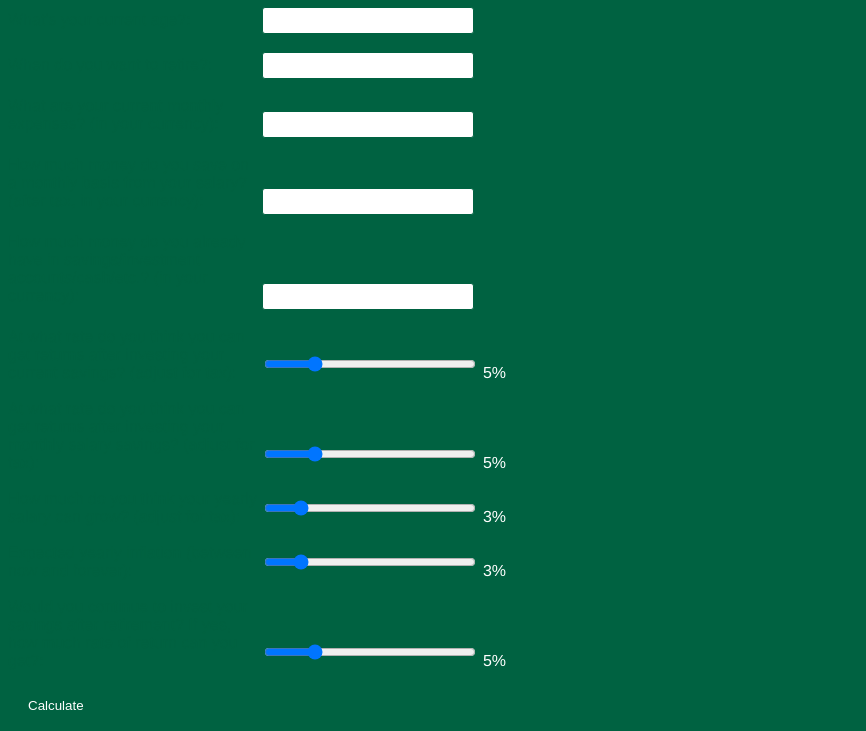
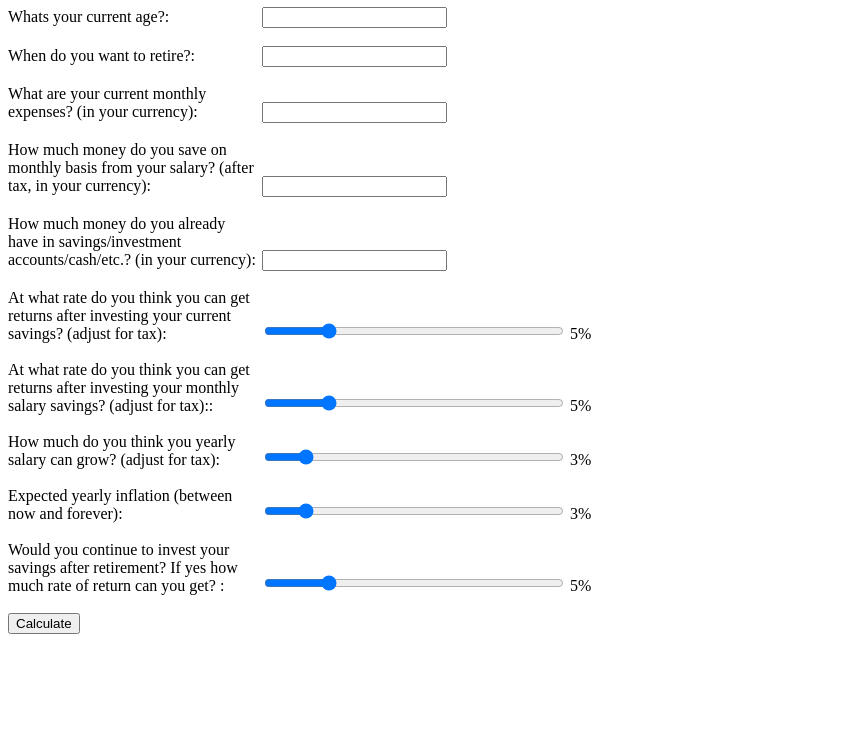
Before and after one commit to sourabhkhandelwalpec/reitrement, a plain HTML site: page index.html in a window 1280 px wide. Shown: the part 73-804 px from the top of the page, without its empty margins (0-866 px from the left). Drawn offline with Linux system fonts and the light colour scheme.

Commit message:
Update index.html

```diff
--- a/index.html
+++ b/index.html
@@ -3,66 +3,12 @@
 <head>
   <title>How long can you fund for your expenses after retirement?</title>
   <style>
-    body {
-      background-color: #006241;
-      color: #FFFFFF;
-      font-family: "Helvetica Neue", Helvetica, Arial, sans-serif;
-    }
-
-    h1, h2 {
-      color: #006241;
-    }
-
     .input-label {
       display: inline-block;
       width: 250px;
-      color: #006241;
     }
-
-    input[type="number"], input[type="range"] {
-      background-color: #FFFFFF;
-      border: 1px solid #006241;
-      color: #006241;
-      padding: 5px;
-      border-radius: 3px;
-      width: 200px;
-    }
-
-    input[type="range"]::-webkit-slider-thumb {
-      -webkit-appearance: none;
-      appearance: none;
-      width: 15px;
-      height: 15px;
-      border-radius: 50%;
-      background-color: #006241;
-      cursor: pointer;
-    }
-
-    input[type="range"]::-moz-range-thumb {
-      width: 15px;
-      height: 15px;
-      border-radius: 50%;
-      background-color: #006241;
-      cursor: pointer;
-    }
-
-    button {
-      background-color: #006241;
-      color: #FFFFFF;
-      border: none;
-      padding: 10px 20px;
-      border-radius: 3px;
-      cursor: pointer;
-    }
-
-    button:hover {
-      background-color: #004026;
-    }
-
-    #results {
-      background-color: #FFFFFF;
-      padding: 20px;
-      margin-top: 20px;
+    input[type="range"] {
+      width: 300px;
     }
   </style>
 </head>
@@ -71,7 +17,7 @@
 
   <form id="retirementForm">
     <div>
-      <label class="input-label">What's your current age?:</label>
+      <label class="input-label">Whats your current age?:</label>
       <input type="number" id="currentAge" required>
     </div>
     <br>
@@ -86,7 +32,7 @@
     </div>
     <br>
     <div>
-      <label class="input-label">How much money do you save on a monthly basis from your salary? (after tax, in your currency):</label>
+      <label class="input-label">How much money do you save on monthly basis from your salary? (after tax, in your currency):</label>
       <input type="number" id="monthlySavings" required>
     </div>
     <br>
@@ -102,13 +48,13 @@
     </div>
     <br>
     <div>
-      <label class="input-label">At what rate do you think you can get returns after investing your monthly salary savings? (adjust for tax):</label>
+      <label class="input-label">At what rate do you think you can get returns after investing your monthly salary savings? (adjust for tax)::</label>
       <input type="range" id="investmentReturn" min="0" max="25" value="5" step="1">
       <span id="investmentReturnDisplay">5%</span>
     </div>
     <br>
     <div>
-      <label class="input-label">How much do you think your yearly salary can grow? (adjust for tax):</label>
+      <label class="input-label">How much do you think you yearly salary can grow? (adjust for tax):</label>
       <input type="range" id="salaryGrowth" min="0" max="25" value="3" step="1">
       <span id="salaryGrowthDisplay">3%</span>
     </div>
@@ -120,7 +66,7 @@
     </div>
     <br>
     <div>
-      <label class="input-label">Would you continue to invest your savings after retirement? If yes, how much rate of return can you get?:</label>
+      <label class="input-label">Would you continue to invest your savings after retirement? If yes how much rate of return can you get? :</label>
       <input type="range" id="ongoingSavingsGrowth" min="0" max="25" value="5" step="1">
       <span id="ongoingSavingsGrowthDisplay">5%</span>
     </div>
@@ -160,18 +106,18 @@
 
       const totalYearlyExpenses = 12 * monthlyExpenses;
       const yearsToRetirement = retirementAge - currentAge;
-      const futureValueExistingSavings = existingSavings * Math.pow(1 + growthExistingSavings, yearsToRetirement);
+      const futureValueExistingSavings = existingSavings * (1 + growthExistingSavings) ** yearsToRetirement;
 
       let futureValueMonthlySavings = 0;
       let yearlySavings = monthlySavings * 12;
       let yearlyExpenses = totalYearlyExpenses;
       for (let i = 1; i <= yearsToRetirement; i++) {
-        futureValueMonthlySavings += yearlySavings * Math.pow(1 + investmentReturn, yearsToRetirement - i + 1);
+        futureValueMonthlySavings += yearlySavings * (1 + investmentReturn) ** (yearsToRetirement - i+1);
         yearlySavings *= (1 + salaryGrowth);
         yearlyExpenses *= (1 + inflation);
       }
 
-      document.getElementById('totalExpenses').textContent = 'Yearly Expenses in the first year of retirement (assuming you want to live with the same lifestyle as you are living today, this will continue to increase every year due to inflation): ' + yearlyExpenses.toFixed(2);
+      document.getElementById('totalExpenses').textContent = 'Yearly Expenses in first year of retirement (assuming you want to live with same lifestyle as you are living today, this will continue to increase every year due to inflation): ' + yearlyExpenses.toFixed(2);
       document.getElementById('yearsToRetirement').textContent = 'Number of Years to Retirement: ' + yearsToRetirement;
       document.getElementById('futureValueExistingSavings').textContent = 'Your existing savings will grow to: ' + futureValueExistingSavings.toFixed(2);
       document.getElementById('futureValueMonthlySavings').textContent = 'Your monthly salary savings will amount to: ' + futureValueMonthlySavings.toFixed(2);
@@ -182,7 +128,7 @@
       let remainingFunds = futureValueSum;
       while (remainingFunds >= yearlyExpenses) {
         remainingFunds -= yearlyExpenses;
-        remainingFunds *= (1 + ongoingSavingsGrowth);
+        remainingFunds = remainingFunds*(1+ongoingSavingsGrowth)
         yearlyExpenses *= (1 + inflation);
         remainingYears++;
       }
```
